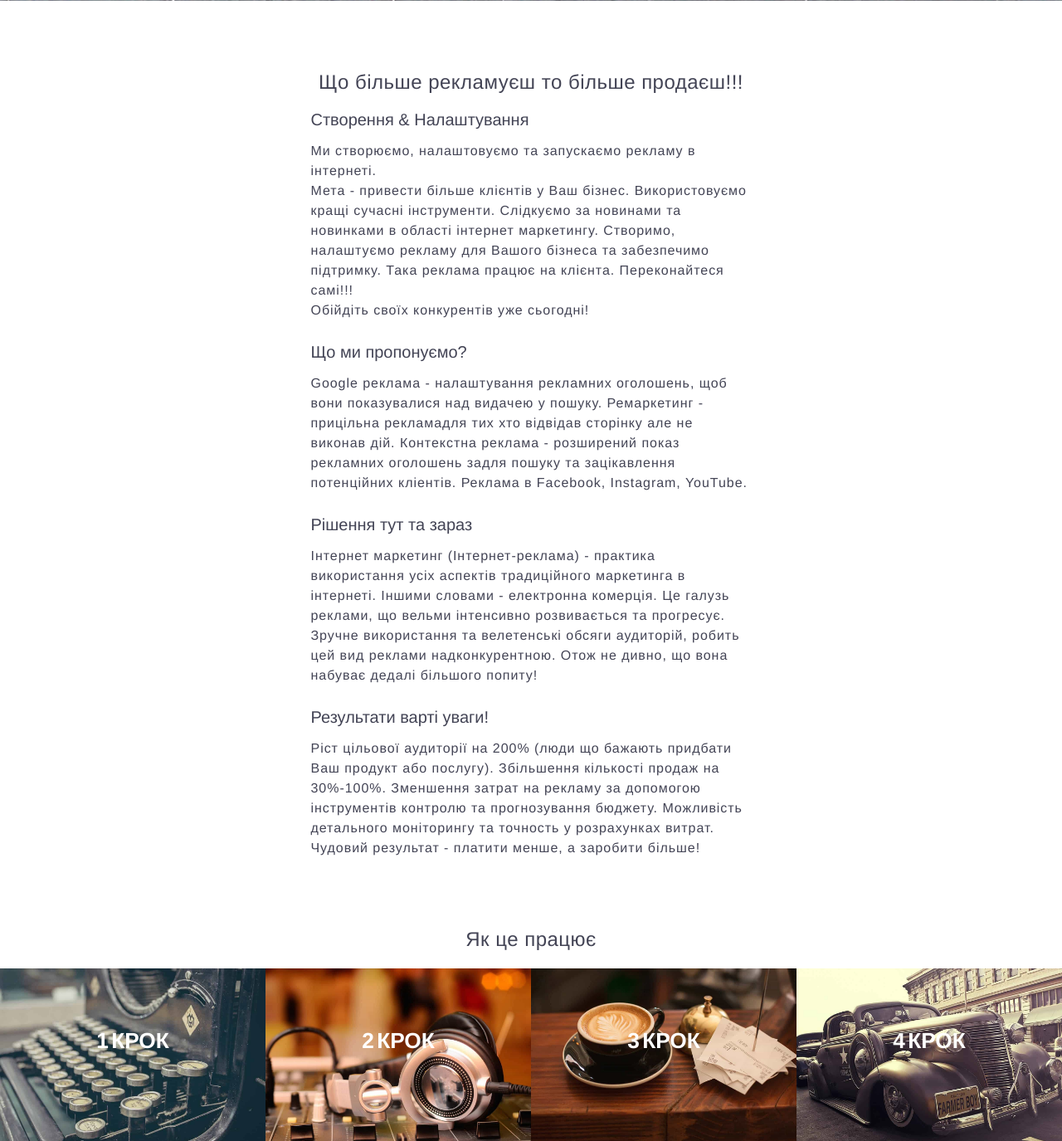
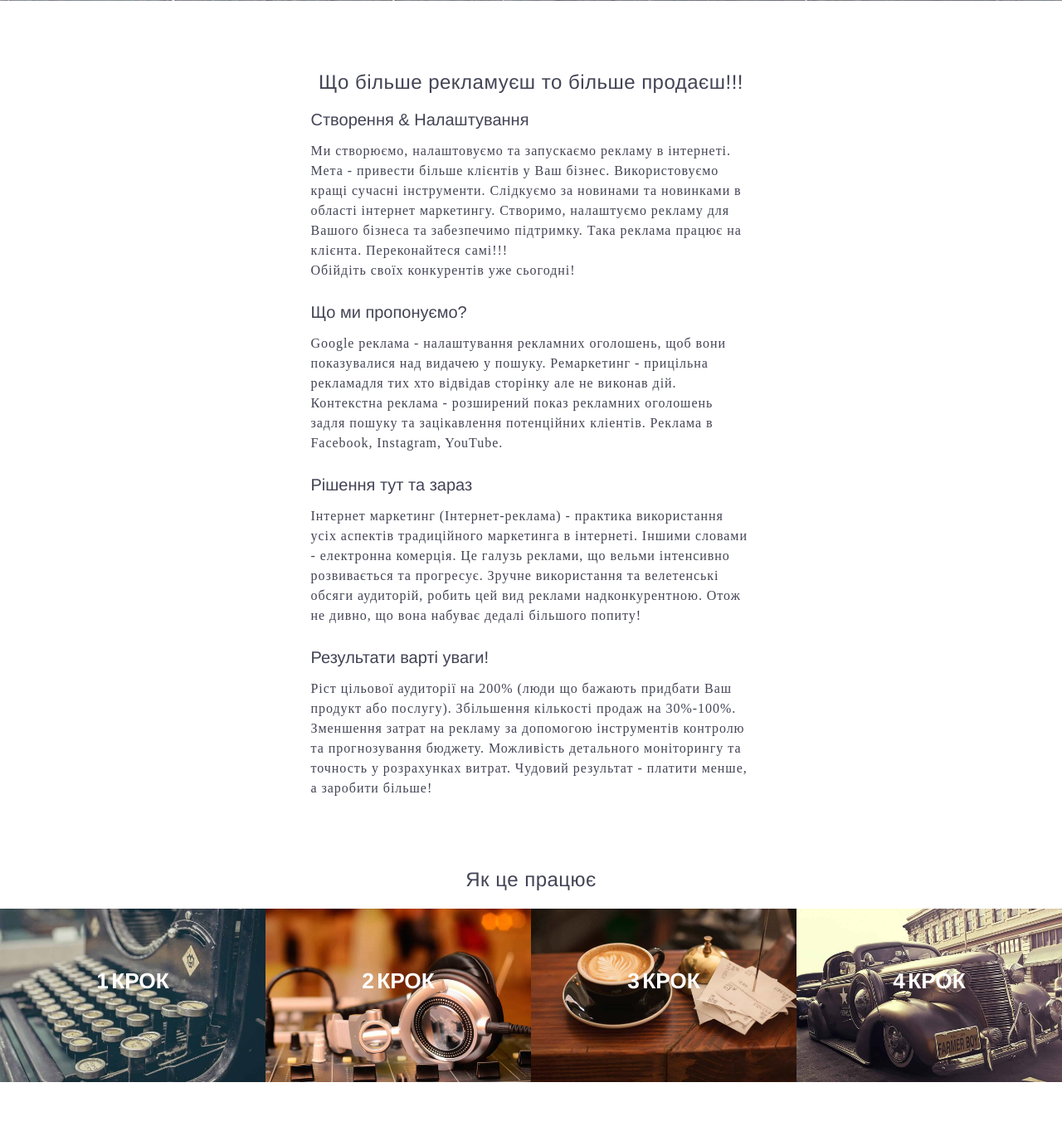
Before and after one commit to Sashko-kapillar/reklama-modelin, a PHP site: page / in a window 1280 px wide. Shown: the part 811-2186 px from the top of the page at 83% size. Run offline with PHP 8.4, Linux system fonts and the light colour scheme; some libraries are stand-ins or nearby versions.

Commit message:
mod weight text

```diff
--- a/assets/style.css
+++ b/assets/style.css
@@ -355,7 +355,8 @@ img {
   gap: 24px;
 }
 .aboutus-text {
-  font-weight: 300;
+  font-family: lighter;
+  font-weight: 400;
   font-size: 16px;
   line-height: 150%;
   letter-spacing: 0.06em;
```
